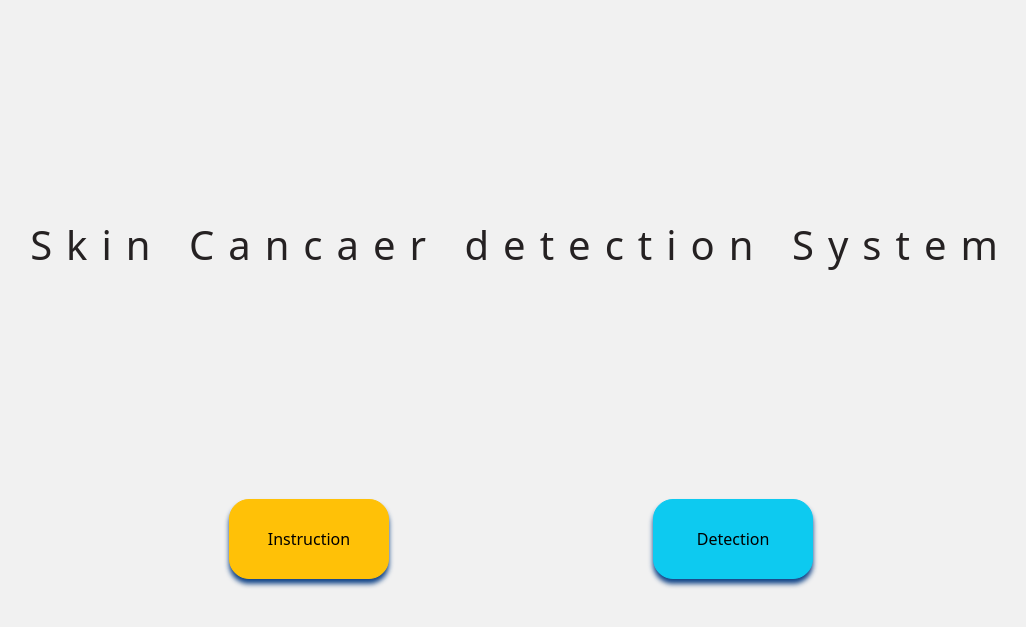
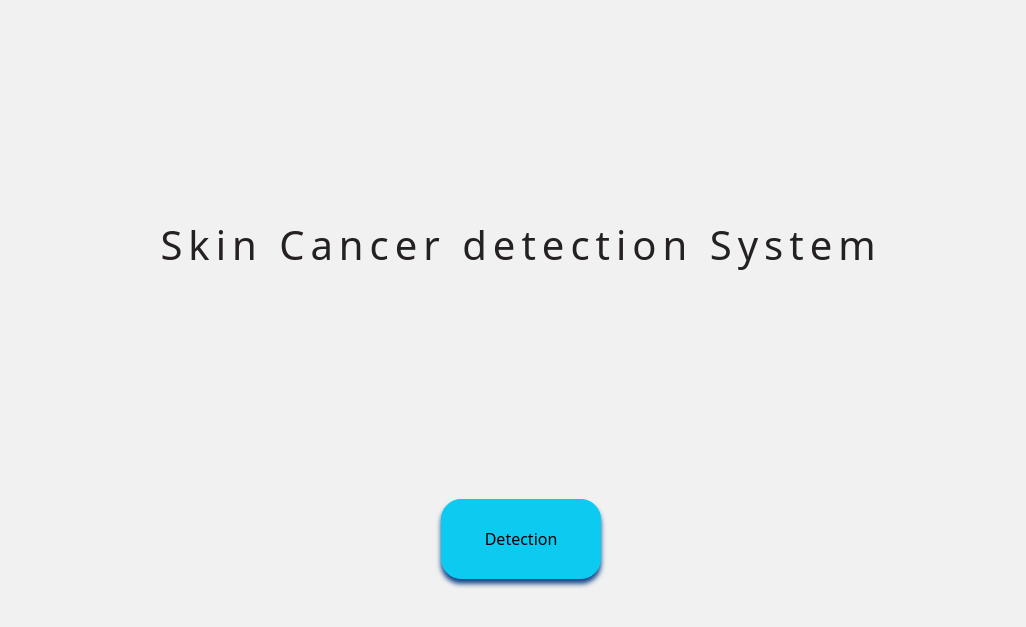
Before and after one commit to Chenghuexin/SkinCancer_detection, a PHP site: page / in a window 1280 px wide. Shown: the top 627 px of the page, without its empty margins (119-1145 px from the left). Run offline with PHP 8.4, Linux system fonts and the light colour scheme.

Commit message:
change this page's button. in this page, user can click detection button into detection page

```diff
--- a/css/index.css
+++ b/css/index.css
@@ -13,7 +13,7 @@ body {
     font-weight: 900;
     font-size: 2.5em;
     /* letter-spacing: -0.035em; */
-    letter-spacing: 0.35em;
+    letter-spacing: 0.15em;
     line-height: 1;
 }
 
--- a/index.php
+++ b/index.php
@@ -6,17 +6,16 @@
     <meta name="viewport" http-equiv="Content-Type" content="width=device-width, initial-scale=1">
     <link href="https://cdn.jsdelivr.net/npm/bootstrap@5.3.0/dist/css/bootstrap.min.css" rel="stylesheet" integrity="sha384-9ndCyUaIbzAi2FUVXJi0CjmCapSmO7SnpJef0486qhLnuZ2cdeRhO02iuK6FUUVM" crossorigin="anonymous">
     <link rel=stylesheet type="text/css" href="css/index.css">
-    <title>Skin Cancaer detection System</title>
+    <title>Skin Cancer detection System</title>
 </head>
 
 <body>
     <div id="header">
-        <h1>Skin Cancaer detection System</h1>
+        <h1>Skin Cancer detection System</h1>
     </div>
 
     <div>
-        <a href='instrcution.php' style="margin-right: 130px;"><button type="button" class="btn btn-warning">Instruction</button></a>
-        <a href='detection.php' style="margin-left: 130px;"><button type="button" class="btn btn-info">Detection</button></a>
+        <a href='detection.php'><button type="button" class="btn btn-info">Detection</button></a>
         <!-- <button type="button" class="btn btn-info" disabled style="margin-left: 130px;">Online Show</button> -->
     </div>
 
```
